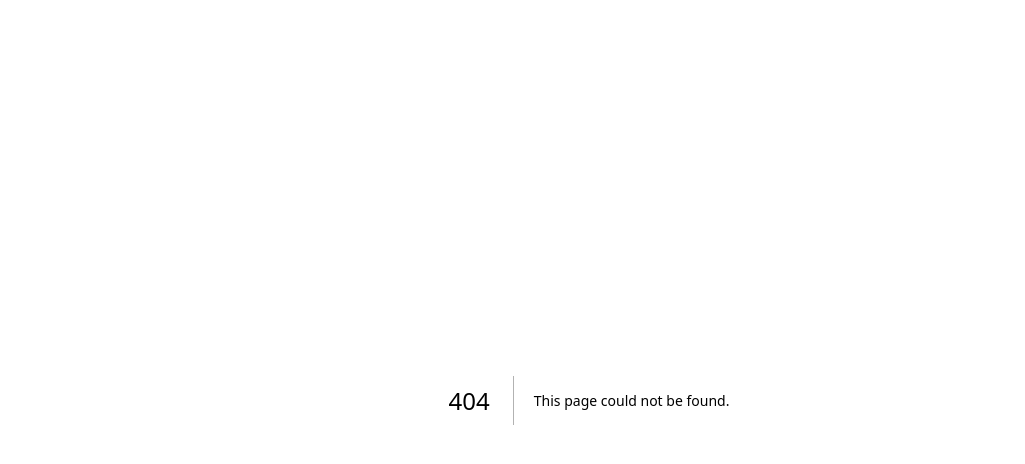
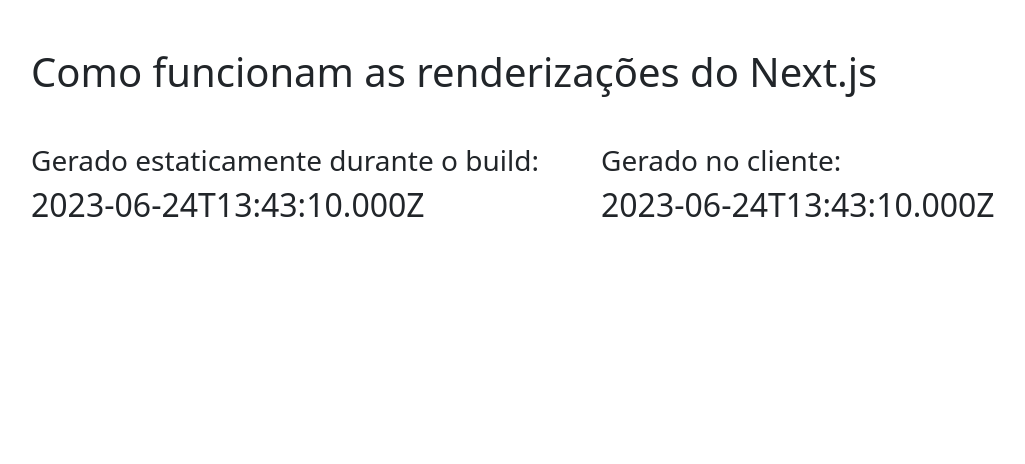
Before and after one commit to Riccardo9190/next-cart-app, a Next.js app: page /static in a window 1280 px wide. Before the commit this address had no page. Shown: the top 464 px of the page, without its empty margins (51-1076 px from the left). Built offline with nearby package versions, Linux system fonts and the light colour scheme; no server answers.

Commit message:
Static page

```diff
--- /dev/null
+++ b/pages/static.tsx
@@ -0,0 +1,56 @@
+import { GetStaticProps, NextPage } from "next";
+import { ReactNode, useEffect, useState } from "react";
+import { Col, Container, Row } from "reactstrap";
+
+type ApiResponse = {
+  name: string;
+  timeStamp: Date;
+};
+
+export const getStaticProps: GetStaticProps = async () => {
+  const staticData = await fetch(
+    `${process.env.NEXT_PUBLIC_APIURL}/api/hello`
+  ).then((res) => res.json());
+
+  return {
+    props: {
+      staticData,
+    },
+  };
+};
+
+const Static: NextPage = (props: {
+  children?: ReactNode;
+  staticData?: ApiResponse;
+}) => {
+  const [clientSideData, setClientSideData] = useState<ApiResponse>();
+
+  useEffect(() => {
+    fetchData();
+  }, []);
+
+  const fetchData = async () => {
+    const data = await fetch(`/api/hello`).then((res) => res.json());
+    setClientSideData(data);
+  };
+
+  return (
+    <Container tag="main">
+      <h1 className="my-5">Como funcionam as renderizações do Next.js</h1>
+
+      <Row>
+        <Col>
+          <h3>Gerado estaticamente durante o build:</h3>
+          <h2>{props.staticData?.timeStamp.toString()}</h2>
+        </Col>
+
+        <Col>
+          <h3>Gerado no cliente:</h3>
+          <h2>{clientSideData?.timeStamp.toString()}</h2>
+        </Col>
+      </Row>
+    </Container>
+  );
+};
+
+export default Static;
```
